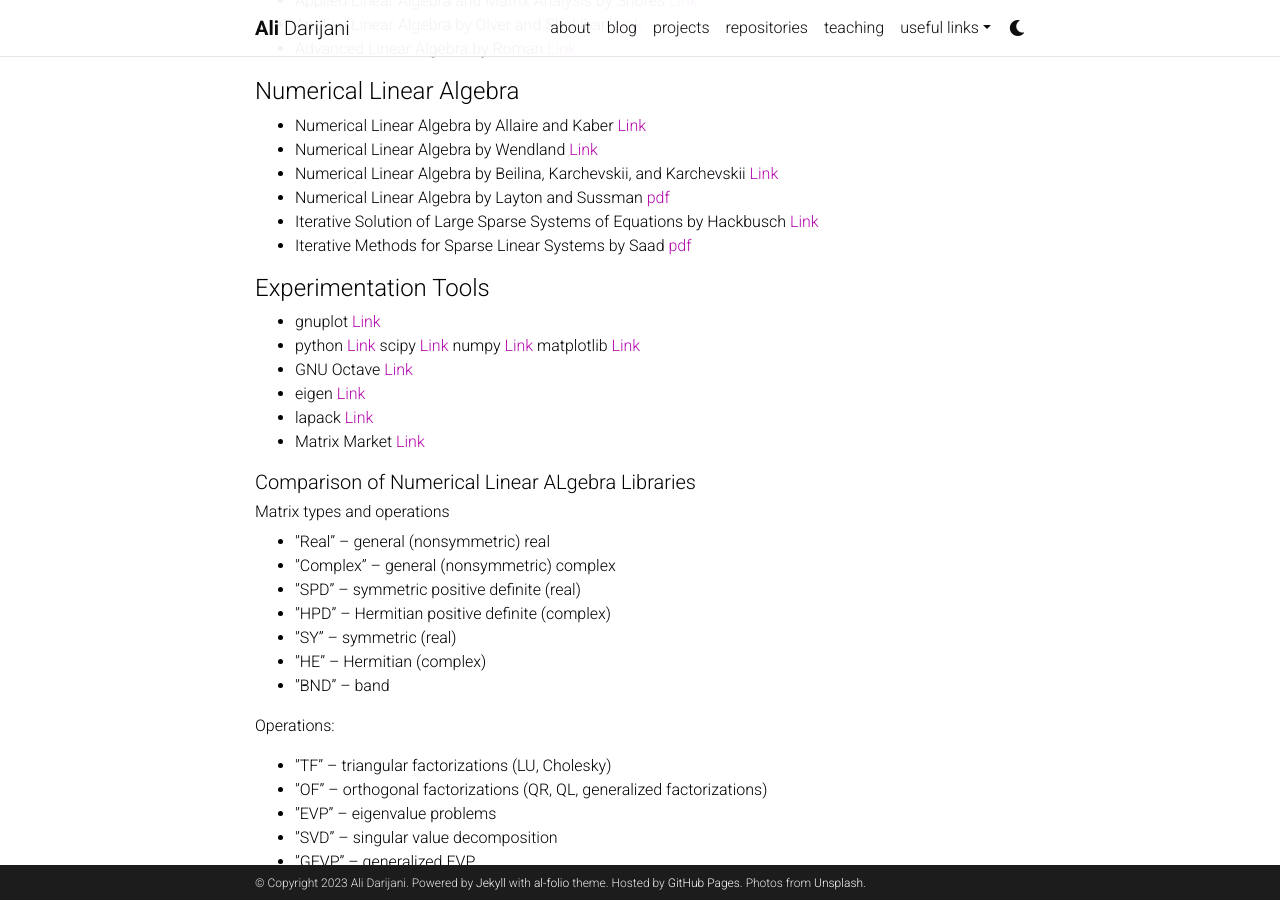
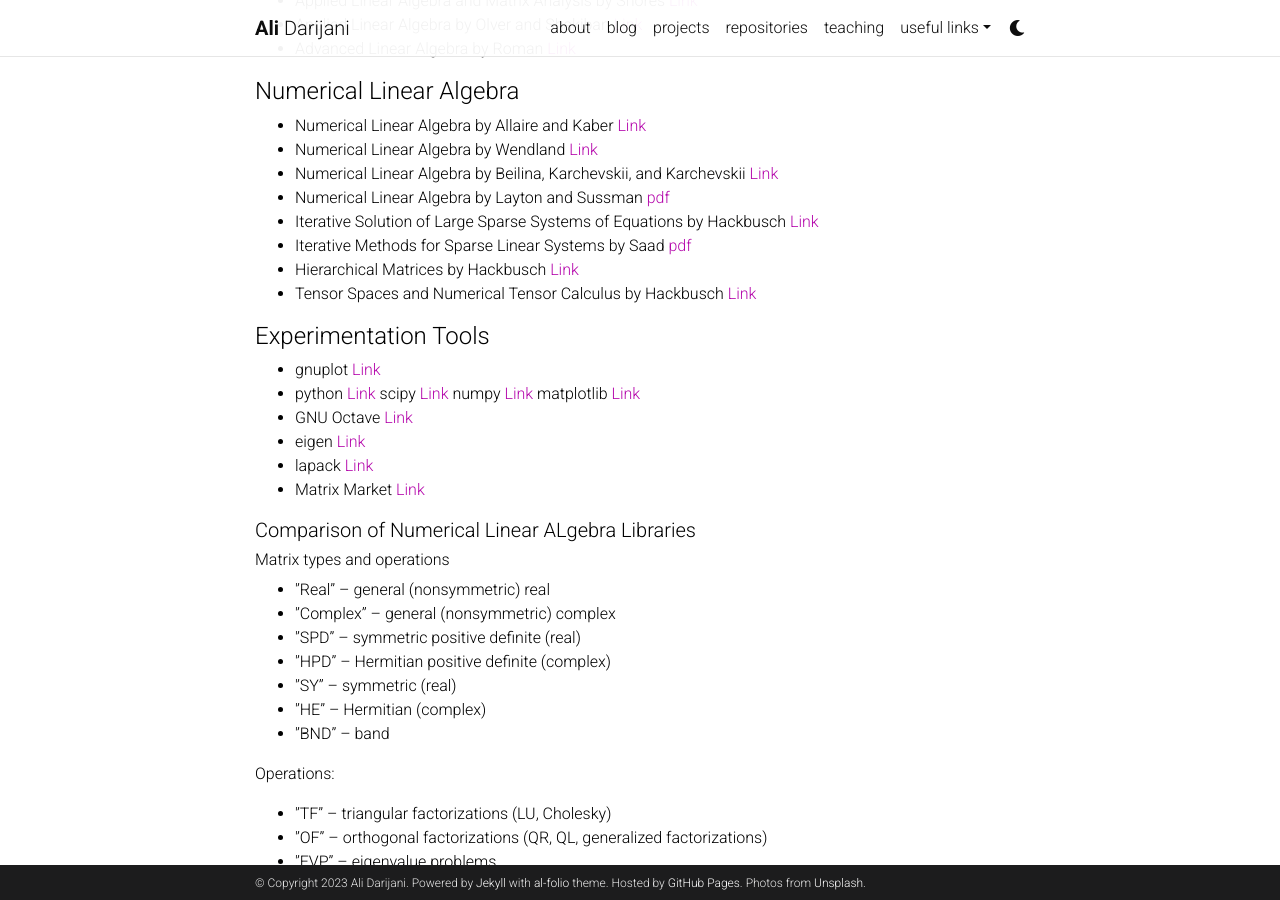
Before and after one commit to adarijani/adarijani.github.io_archived, a Jekyll site: the page built from _projects/04.linear_algebra.md, in a window 1280 px wide and 900 px high, scrolled down 309 px. Built offline with Jekyll 4.4.1, drawn with Linux system fonts in a browser that asks for light colours; comment, search, counter and statistics services are not loaded; a style sheet for code colours, icons or effects is not loaded.

Commit message:
Update 04.linear_algebra.md

```diff
--- a/_projects/04.linear_algebra.md
+++ b/_projects/04.linear_algebra.md
@@ -23,6 +23,8 @@ category: teaching
 - Numerical Linear Algebra by Layton and Sussman [pdf](https://people.sc.fsu.edu/~jburkardt/classes/nla_2015/numerical_linear_algebra.pdf)
 - Iterative Solution of Large Sparse Systems of Equations by Hackbusch [Link](https://link.springer.com/book/10.1007/978-3-319-28483-5)
 - Iterative Methods for Sparse Linear Systems by Saad [pdf](https://www-users.cse.umn.edu/~saad/IterMethBook_2ndEd.pdf)
+- Hierarchical Matrices by Hackbusch [Link](https://link.springer.com/book/10.1007/978-3-662-47324-5)
+- Tensor Spaces and Numerical Tensor Calculus by Hackbusch [Link](https://link.springer.com/book/10.1007/978-3-030-35554-8)
 
 #### Experimentation Tools
 
```
